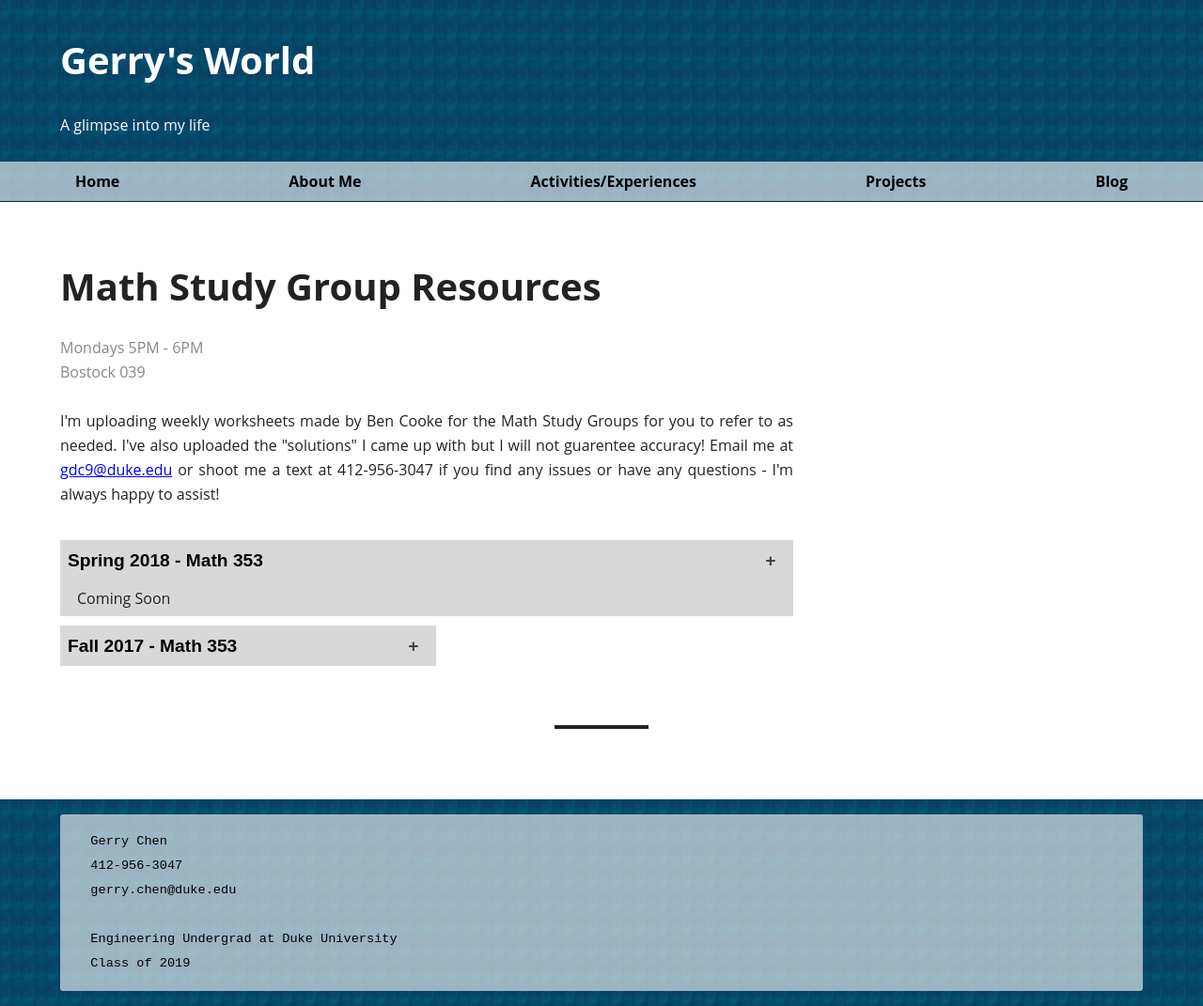
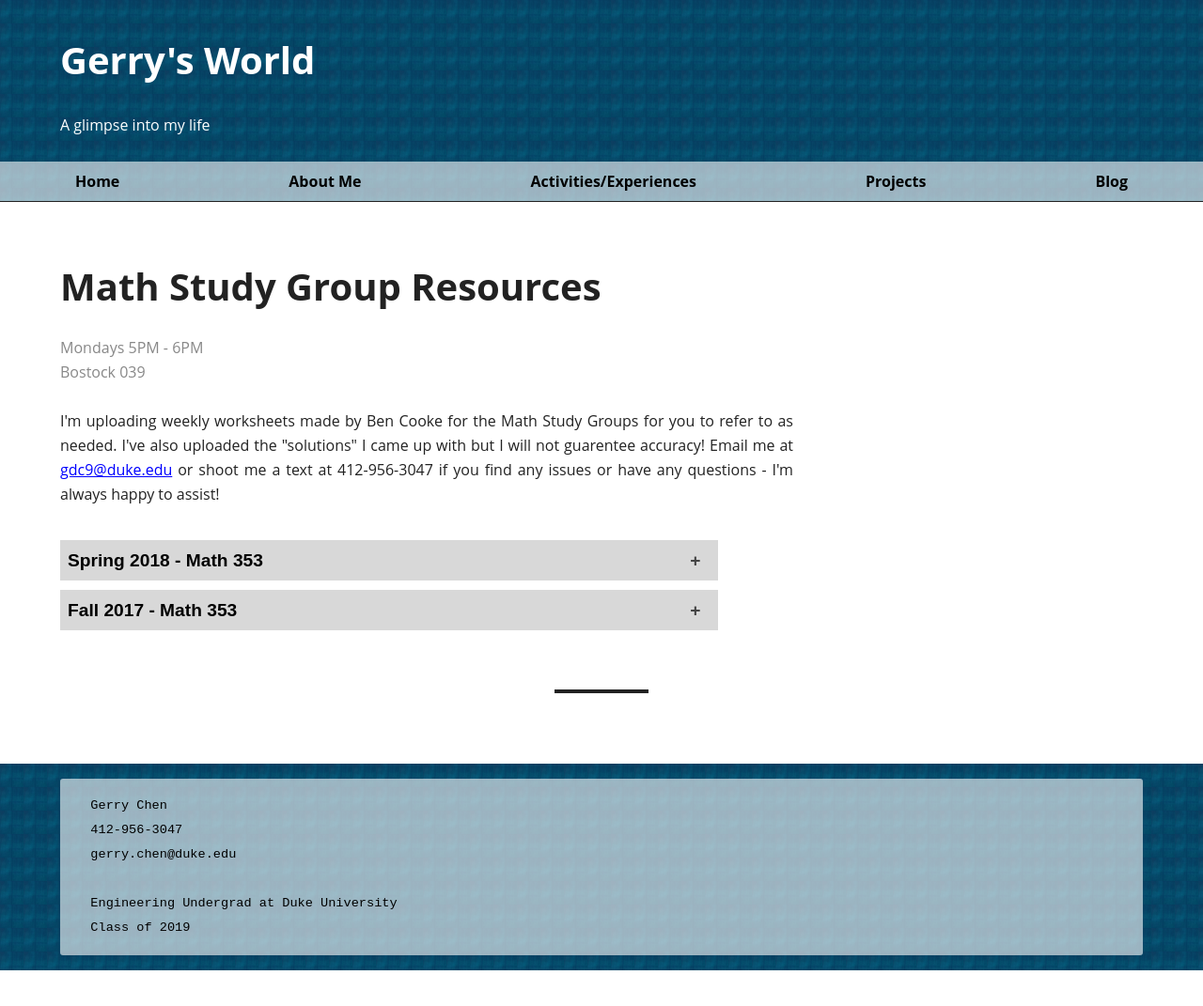
Before and after one commit to gchenfc/gerrysworld2, a Jekyll site: the page built from studygroups/index.html, in a window 1280 px wide. Shown: the whole page at 94% size. Built offline with Jekyll 4.4.1, drawn with Linux system fonts in a browser that asks for light colours; comment, search, counter and statistics services are not loaded; after the commit the page ends 1033 px from its top, so only the background shows below that.

Commit message:
trying to fix submodule

```diff
--- a/_config.yml
+++ b/_config.yml
@@ -27,6 +27,11 @@ timezone: America/New_York
 markdown: kramdown
 plugins:
   - jekyll-feed
+
+exclude:
+  - "_projects/Doodlebot/1xName.MOV"
+  - "_projects/Doodlebot/fullMessage.MOV"
+  - "_projects/Doodlebot/shortTest.MOV"
 
 defaults:
   -
--- a/studygroups/basic.css
+++ b/studygroups/basic.css
@@ -33,7 +33,7 @@ button.accordion {
   margin:10px 0px 0px 0px;
   transition: max-width 0.4s ease-out;
   overflow: hidden;
-  max-width:400px;
+  max-width:700px;
 }
 div.panel{
   padding: 0px 18px;
@@ -43,5 +43,5 @@ div.panel{
   overflow: hidden;
   transition: max-height 0.4s ease-out, max-width 0.4s ease-out;
   margin:0;
-  max-width: 400px;
+  max-width: 700px;
 }
--- a/studygroups/index.html
+++ b/studygroups/index.html
@@ -128,8 +128,8 @@ stylesheets: ./basic.css
         panel.style.maxWidth="none";
       }
     }
-    if (i==0){
-      acc[i].onclick();
-    }
+    // if (i==0){
+    //   acc[i].onclick();
+    // }
   }
 </script>
```
Also changed, not shown: other parts of studygroups/index.html (+2 -2 lines), 4 other files.
